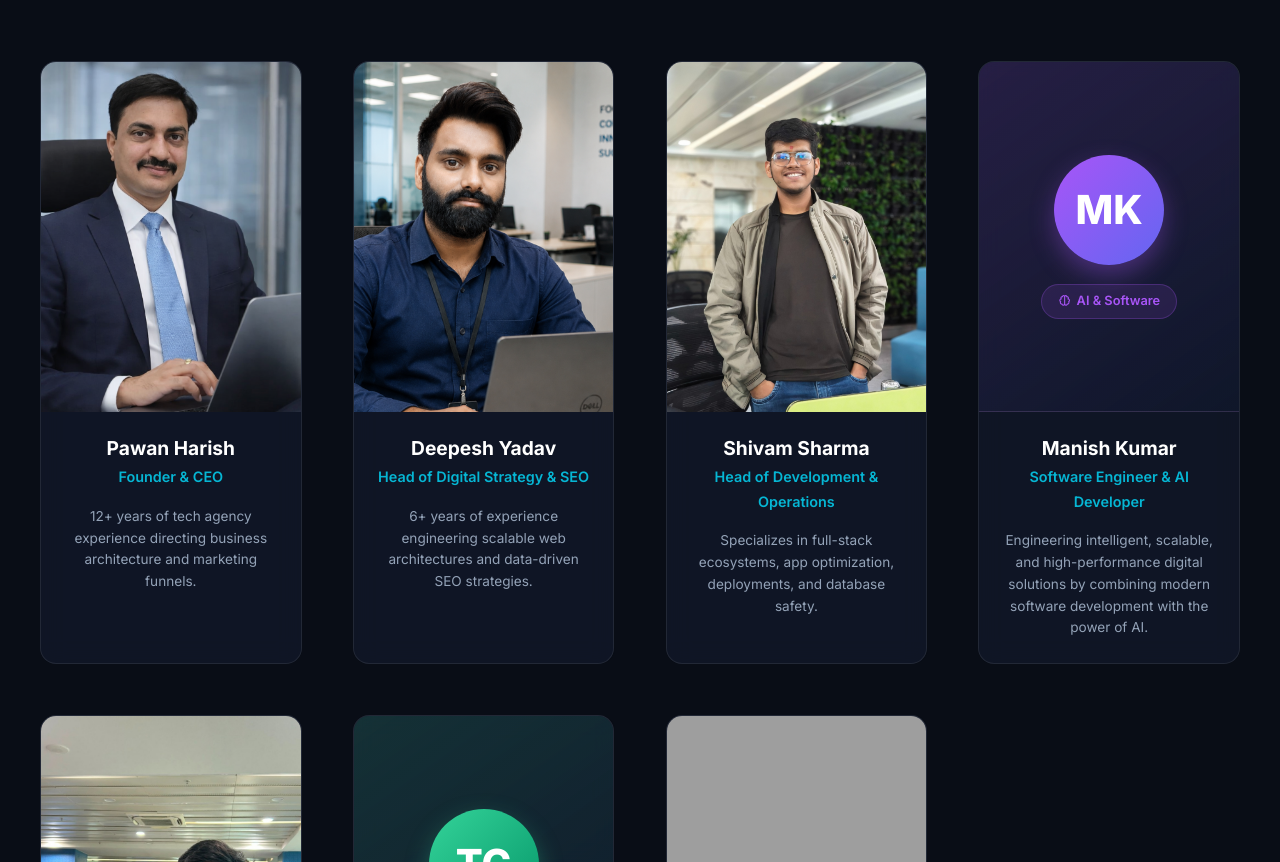
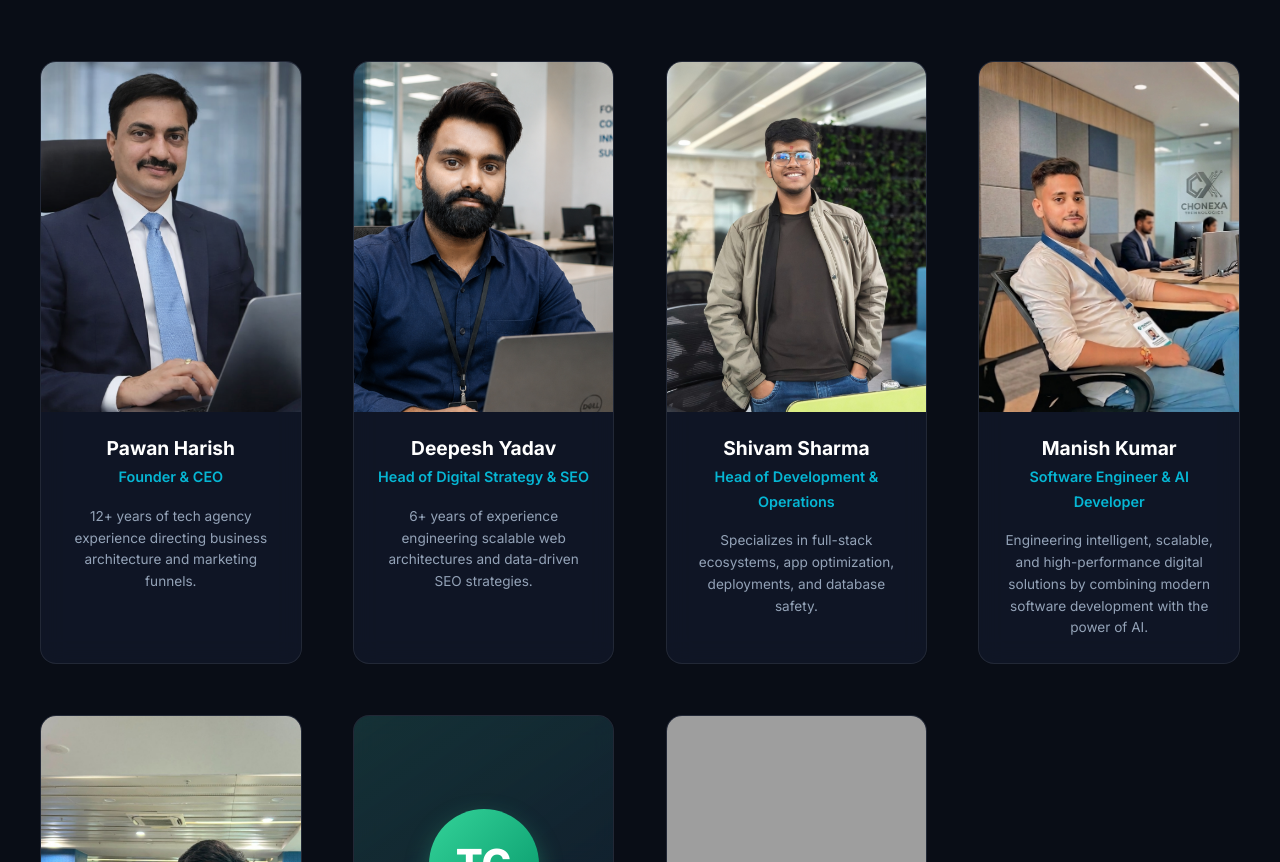
Before and after one commit to pawanharish2-del/amazingitsolutions, a plain HTML site: page about.html in a window 1280 px wide. Shown: the part 4040-4902 px from the top of the page. Drawn offline with nearby package versions, Linux system fonts and the light colour scheme; grey boxes are pictures that could not be loaded.

Commit message:
Add photo and profile update for Manish Kumar in about.html

```diff
--- a/about.html
+++ b/about.html
@@ -85,7 +85,8 @@ j=d.createElement(s),dl=l!='dataLayer'?'&l='+l:'';j.async=true;j.src=
             {
               "@type": "Person",
               "name": "Manish Kumar",
-              "jobTitle": "Software Engineer & AI Developer"
+              "jobTitle": "Software Engineer & AI Developer",
+              "image": "https://amazingit.in/images/manishkumar.jpg"
             },
             {
               "@type": "Person",
@@ -361,12 +362,7 @@ height="0" width="0" style="display:none;visibility:hidden"></iframe></noscript>
 
                     <!-- 4. Manish Kumar -->
                     <div class="glass-card reveal" style="padding: 0; border-radius: var(--border-radius-md); overflow: hidden; transition-delay: 0.1s;">
-                        <div style="width: 100%; height: 350px; background: linear-gradient(145deg, rgba(168, 85, 247, 0.15) 0%, rgba(15, 23, 42, 0.95) 100%); display: flex; flex-direction: column; align-items: center; justify-content: center; position: relative; border-bottom: 1px solid var(--border-glass);">
-                            <div style="width: 110px; height: 110px; border-radius: 50%; background: linear-gradient(135deg, #a855f7, #6366f1); display: flex; align-items: center; justify-content: center; font-size: 2.5rem; font-weight: 800; color: white; box-shadow: 0 10px 25px rgba(168, 85, 247, 0.35); margin-bottom: 1.2rem;">
-                                MK
-                            </div>
-                            <span style="background: rgba(168, 85, 247, 0.12); padding: 0.4rem 1rem; border-radius: 50px; font-size: 0.8rem; color: #a855f7; border: 1px solid rgba(168, 85, 247, 0.25); font-weight: 600; display: inline-flex; align-items: center; gap: 0.35rem;"><i class='bx bx-brain'></i> AI & Software</span>
-                        </div>
+                        <img src="images/manishkumar.jpg" alt="Manish Kumar - Software Engineer & AI Developer" style="width: 100%; height: 350px; object-fit: cover; object-position: center 15%;">
                         <div style="padding: 1.5rem; text-align: center;">
                             <h3 style="color: white; margin-bottom: 0.25rem; font-size: 1.2rem;">Manish Kumar</h3>
                             <p style="color: var(--secondary); margin-bottom: 1rem; font-size: 0.9rem; font-weight: 600;">Software Engineer & AI Developer</p>
```
Also changed, not shown: images/manishkumar.jpg (added).
